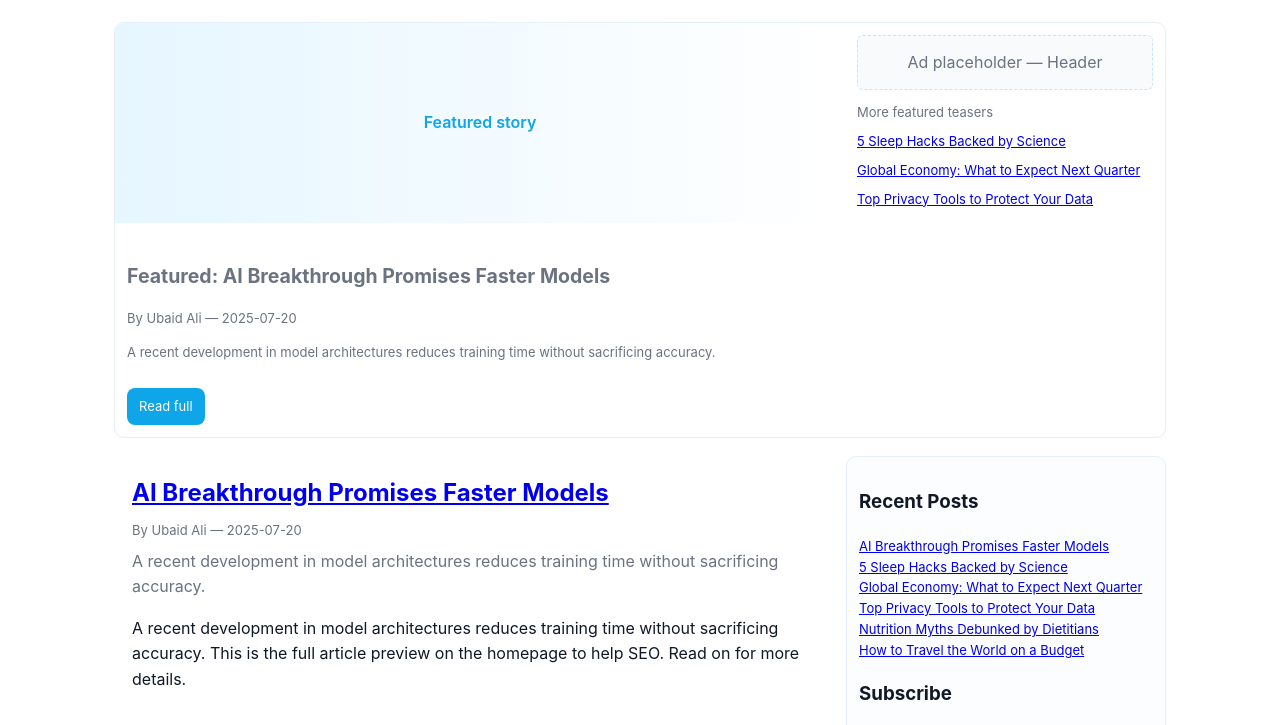
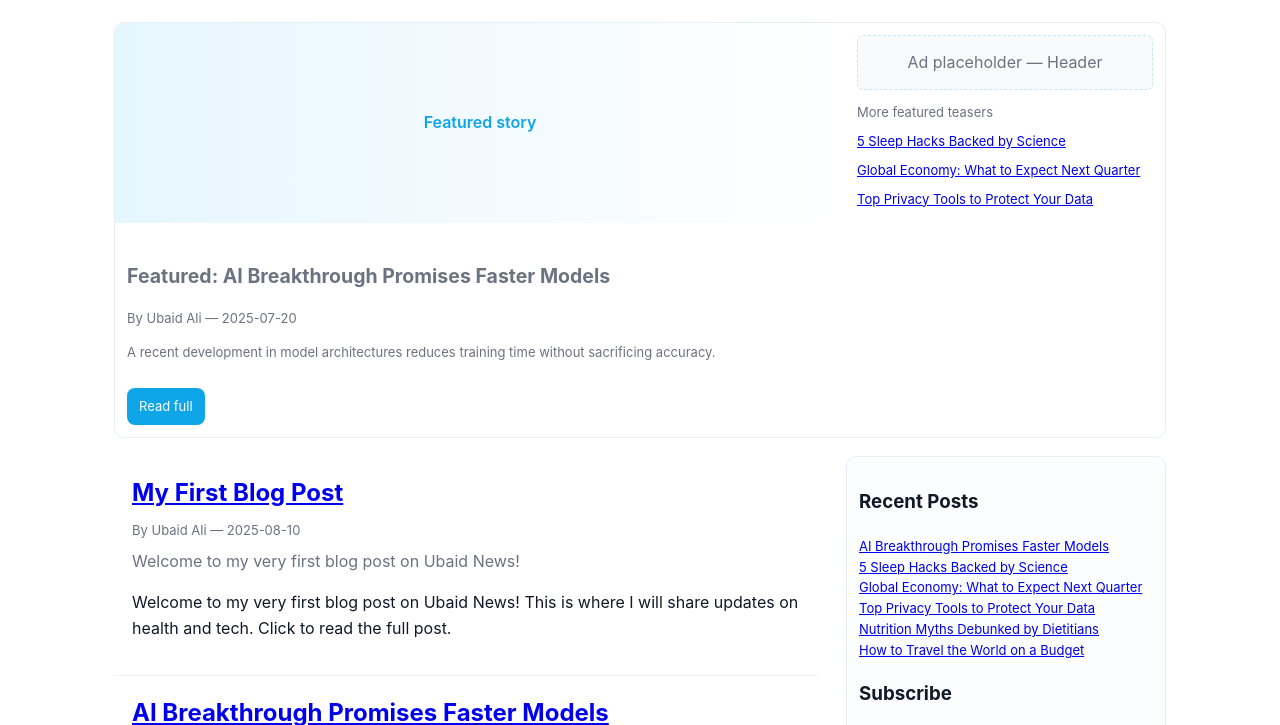
Before and after one commit to axuarticletime/axuarticletime.github.io, a plain HTML site: page index.html in a window 1280 px wide. Shown: the part 74-799 px from the top of the page. Drawn offline with Linux system fonts and the light colour scheme.

Commit message:
Update index.html

```diff
--- a/index.html
+++ b/index.html
@@ -51,6 +51,7 @@
           <p class="small">By Ubaid Ali — 2025-07-20</p>
           <p>A recent development in model architectures reduces training time without sacrificing accuracy.</p>
           <a class="read-full" href="/posts/tech-ai-breakthrough.html">Read full</a>
+
         </div>
       </div>
       <div style="width:320px;padding:12px">
@@ -64,6 +65,13 @@
 
   <div class="main" role="main">
     <div>
+        <article class="article">
+    <h2><a href="/posts/my-first-post.html">My First Blog Post</a></h2>
+    <div class="small">By Ubaid Ali — 2025-08-10</div>
+    <p class="excerpt">Welcome to my very first blog post on Ubaid News!</p>
+    <p>Welcome to my very first blog post on Ubaid News! This is where I will share updates on health and tech. Click to read the full post.</p>
+  </article>
+
 
   <article class="article">
     <h2><a href="/posts/tech-ai-breakthrough.html">AI Breakthrough Promises Faster Models</a></h2>
```
